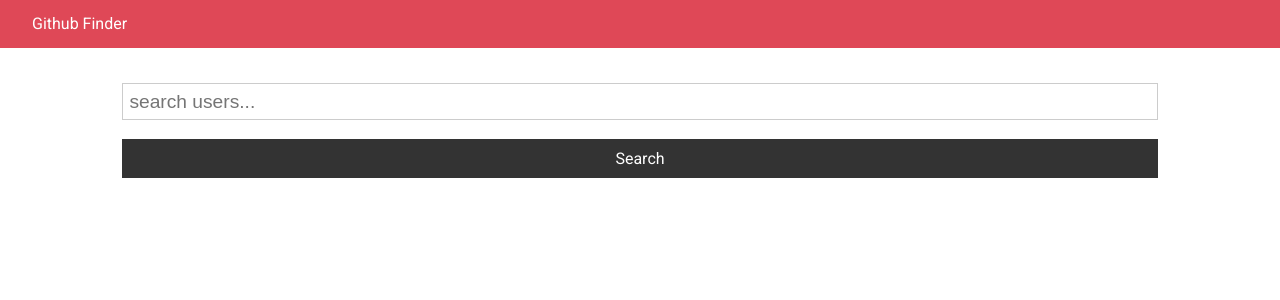
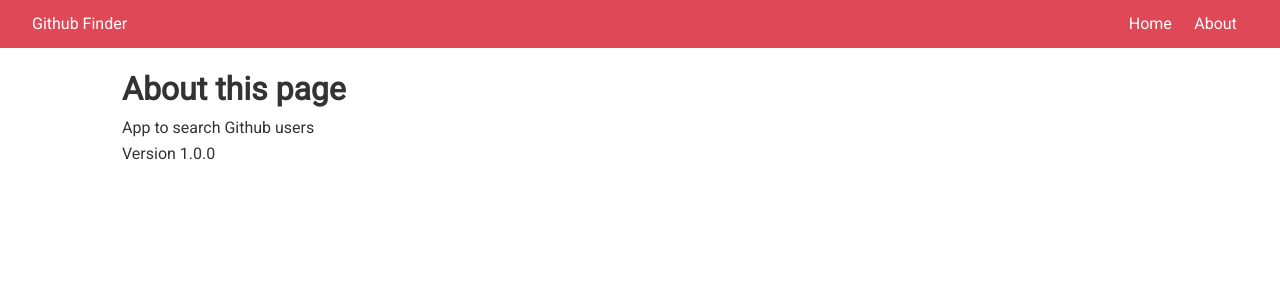
Before and after one commit to dekim2324/gitHub, a React (Create React App) app: page /about in a window 1280 px wide. Shown: the top 300 px of the page. Built offline with nearby package versions, Linux system fonts and the light colour scheme.

Commit message:
react router set up

```diff
--- a/package.json
+++ b/package.json
@@ -9,6 +9,7 @@
     "axios": "^0.19.0",
     "react": "^16.12.0",
     "react-dom": "^16.12.0",
+    "react-router-dom": "^5.1.2",
     "react-scripts": "3.3.0"
   },
   "scripts": {
--- a/src/App.js
+++ b/src/App.js
@@ -1,10 +1,12 @@
-import React, { Component } from 'react';
+import React, { Component, Fragment } from 'react';
+import { BrowserRouter as Router, Switch, Route } from 'react-router-dom';
 import './App.css';
 import Navbar from './component/layout/Navbar';
 import Users from './component/users/Users';
 import axios from 'axios';
 import Search from './component/users/Search';
 import Alert from './component/layout/Alert';
+import About from './component/pages/About';
 
 class App extends Component {
   state = {
@@ -38,10 +40,16 @@
   render() {
     const { users, loading, alert } = this.state;
     return (
+      <Router>
         <div className='App'>
           <Navbar />
           <div className="container">
             <Alert alert={alert}/>
+
+            <Switch>
+
+              <Route exact path='/' render={props => (
+                <Fragment>
                   <Search
                     searchUsers={this.searchUsers}
                     clearUsers={this.clearUsers}
@@ -49,8 +57,15 @@
                     setAlert={this.setAlert}
                     />
                   <Users loading={loading} users={users}/>
+                </Fragment>
+              )}/>
+
+              <Route exact path='/about' component={About}/>
+            </Switch>
+
           </div>
         </div>
+      </Router>
     )
   }
 }
--- a/src/component/layout/Alert.jsx
+++ b/src/component/layout/Alert.jsx
@@ -1,5 +1,4 @@
 import React from 'react'
-// import PropTypes from 'prop-types';
 
 const Alert = ({ alert }) => {
     return (
@@ -11,8 +10,4 @@
     )
 }
 
-// Alert.propTypes = {
-//     alert: PropTypes.null.isRequired
-// }
-
 export default Alert;
--- a/src/component/layout/Navbar.jsx
+++ b/src/component/layout/Navbar.jsx
@@ -1,10 +1,19 @@
 import React from 'react';
 import PropTypes from 'prop-types';
+import { Link } from 'react-router-dom';
 
 const Navbar = ({ title }) => {
         return (
             <nav className='navbar bg-primary'>
                 {title}
+                <ul>
+                    <li>
+                        <Link to='/'>Home</Link>
+                    </li>
+                    <li>
+                        <Link to='/about'>About</Link>
+                    </li>
+                </ul>
             </nav>
         )
 }
--- /dev/null
+++ b/src/component/pages/About.jsx
@@ -0,0 +1,13 @@
+import React, { Fragment } from 'react'
+
+const About = () => {
+    return (
+        <Fragment>
+            <h1>About this page</h1>
+            <p>App to search Github users</p>
+            <p>Version 1.0.0</p>
+        </Fragment>
+    )
+}
+
+export default About;
```
Also changed, not shown: 1 other file (tests, documents, lock files or other folders). Lines whose indentation alone changed are shown as unchanged.
